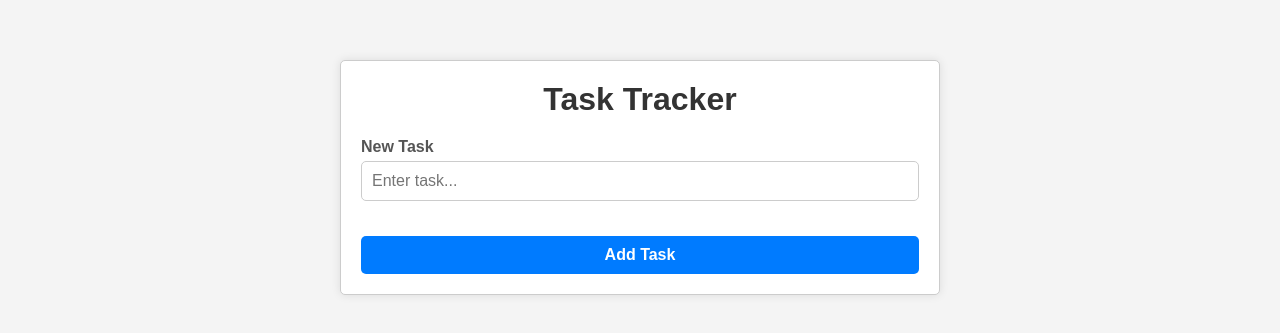
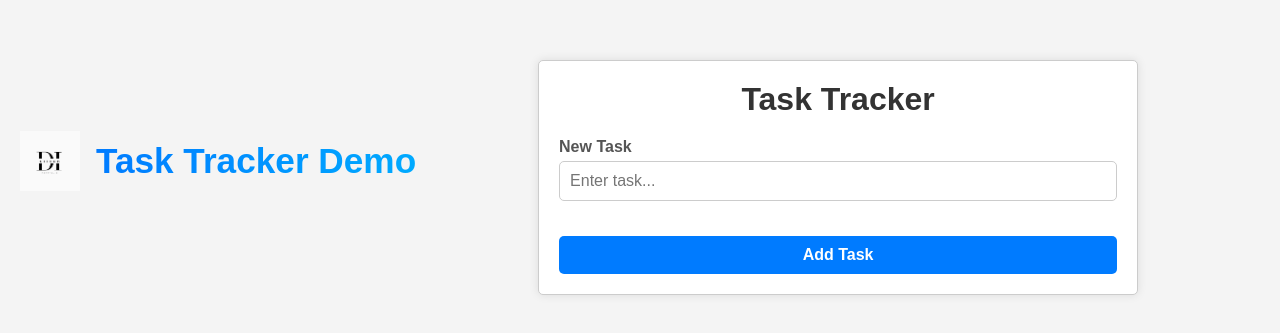
Before and after one commit to DalondaIkhimokpa/GitHub-Workflows-Task-Tracker, a plain HTML site: page index.html in a window 1280 px wide. Shown: the part 223-556 px from the top of the page. Drawn offline with Linux system fonts and the light colour scheme.

Commit message:
update all changes

```diff
--- a/index.html
+++ b/index.html
@@ -1,10 +1,18 @@
 <!DOCTYPE html>
 <html lang="en">
 <head>
-    <meta charset="UTF-8" />
-    <meta name="viewport" content="width=device-width, initial-scale=1.0" />
+  <header class="app-header">
+    <div class="logo-wrapper">
+      <img src="/assets/images/GITLOGO.png"
+           alt="My Task Tracker Logo"
+           class="app-logo">
+      <h1 class="app-title">Task Tracker Demo</h1>
+    </div>
+  </header>
+  <meta charset="UTF-8">
+  <meta name="viewport" content="width=device-width, initial-scale=1.0">
   <title>Task Tracker</title>
-    <link rel="stylesheet" href="style.css" />
+  <link rel="stylesheet" href="style.css">
 </head>
 <body>
   <div class="container">
@@ -17,7 +25,7 @@
       <button type="submit" class="btn">Add Task</button>
     </form>
     <ul id="tasks">
-        <!-- Tasks will be added here dynamically -->
+      <!-- Tasks will appear here dynamically -->
     </ul>
   </div>
   <script src="script.js"></script>
--- a/style.css
+++ b/style.css
@@ -221,3 +221,34 @@ li {
 .delete-btn:hover {
   background: #cc0000;
 }
+/* Logo Styles */
+.app-header {
+  text-align: center;
+  margin-bottom: 2rem;
+}
+
+.logo-wrapper {
+  display: flex;
+  align-items: center;
+  justify-content: center;
+  gap: 1rem;
+}
+
+.app-logo {
+  height: 60px; /* Adjust as needed */
+  width: auto;
+  transition: transform 0.3s ease;
+}
+
+.app-logo:hover {
+  transform: scale(1.05);
+}
+
+.app-title {
+  font-size: 2.2rem;
+  background: linear-gradient(to right, #007bff, #00aaff);
+  -webkit-background-clip: text;
+  background-clip: text;
+  color: transparent;
+  margin: 0;
+}
```
Also changed, not shown: assets/images/GITLOGO.png (added). Lines whose indentation alone changed are shown as unchanged.
